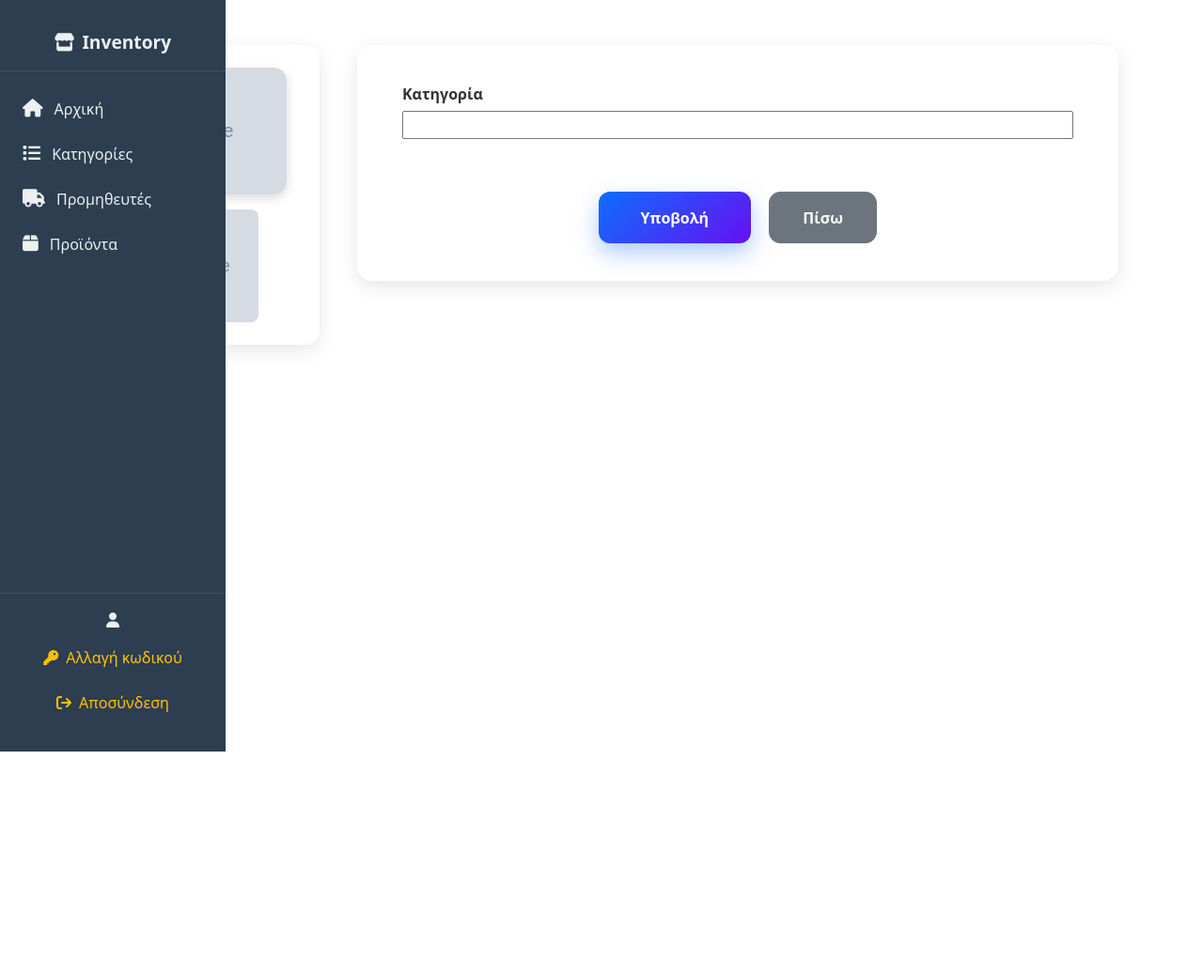
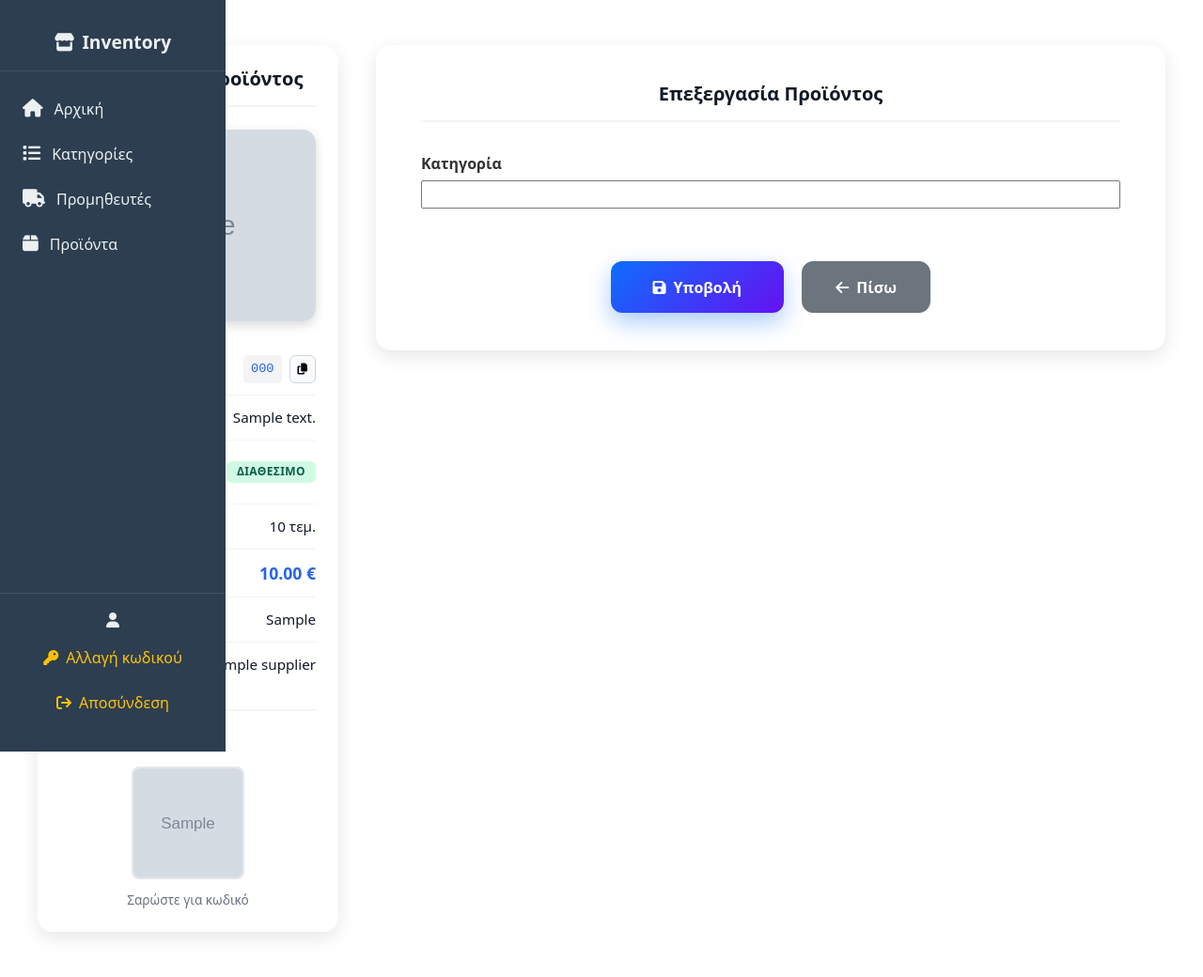
Before and after one commit to Dimitrios-Mourtzilas1999/apotheke, a Django app: template inventory/templates/inventory/products/edit.html in a window 1280 px wide. Shown: the whole page at 94% size. Before the commit the page ends 800 px from the top, so only its background shows below. Run offline with Django 5.2, Linux system fonts and the light colour scheme; tables that the repository leaves empty hold one stand-in row (values such as "Sample post"); the template is opened without the code that fills it: values that come from a table or form of the project are taken from there, most other values are stand-ins (such as "Sample title", 1, 10 or a date in 2020); grey boxes marked "Sample" are stand-in pictures; some libraries are stand-ins or nearby versions.

Commit message:
Improve product edit page UI
- Add product details panel with barcode, description, stock status, price, category, supplier
- Add copy barcode button with icon
- Add stock status badge with color coding
- Improve product image display with better placeholder
- Add QR code section with label and hover effect
- Add section headers for better visual hierarchy
- Improve form header with title
- Add icons to buttons for better UX
- Increase card width for better content display
- Improve spacing and typography throughout

```diff
--- a/inventory/static/inventory/products/css/edit_product.css
+++ b/inventory/static/inventory/products/css/edit_product.css
@@ -2,7 +2,7 @@
 .edit-panel {
     display: flex;
     gap: 2.5rem;
-    max-width: 1100px;
+    max-width: 1200px;
     margin: 3rem auto;
     flex-wrap: wrap;
     align-items: flex-start;
@@ -10,7 +10,7 @@
 
 /* ===== LEFT: Product Image + QR ===== */
 .product-card {
-    flex: 0 0 250px;
+    flex: 0 0 320px;
     background: #fff;
     border-radius: 16px;
     padding: 1.5rem;
@@ -18,18 +18,174 @@
     text-align: center;
 }
 
+.product-header {
+    text-align: center;
+    margin-bottom: 1.5rem;
+    padding-bottom: 1rem;
+    border-bottom: 2px solid #f3f4f6;
+}
+
+.product-header h3 {
+    margin: 0;
+    color: #111827;
+    font-size: 1.25rem;
+    font-weight: 600;
+}
+
 .product-card img.product-image {
-    width: 180px;
+    width: 100%;
+    max-width: 280px;
     height: auto;
     border-radius: 14px;
     box-shadow: 0 4px 12px rgba(0,0,0,0.15);
+    margin-bottom: 1.5rem;
+}
+
+.placeholder-image {
+    width: 100%;
+    max-width: 280px;
+    height: 200px;
+    margin: 0 auto 1.5rem;
+    border-radius: 14px;
+    background-color: #f3f4f6;
+    display: flex;
+    flex-direction: column;
+    align-items: center;
+    justify-content: center;
+    color: #9ca3af;
+    font-size: 3rem;
+    box-shadow: 0 4px 12px rgba(0,0,0,0.05);
+}
+
+.placeholder-image span {
+    font-size: 1rem;
+    margin-top: 0.5rem;
+}
+
+.product-details {
+    text-align: left;
+    margin-bottom: 1.5rem;
+}
+
+.detail-item {
+    display: flex;
+    justify-content: space-between;
+    align-items: center;
+    padding: 0.75rem 0;
+    border-bottom: 1px solid #f3f4f6;
+}
+
+.detail-item:last-child {
+    border-bottom: none;
+}
+
+.detail-label {
+    font-weight: 600;
+    color: #6b7280;
+    font-size: 0.9rem;
+}
+
+.detail-value {
+    font-weight: 500;
+    color: #111827;
+    font-size: 0.95rem;
+}
+
+.detail-value.price {
+    color: #2563eb;
+    font-weight: 600;
+    font-size: 1.1rem;
+}
+
+.barcode-display {
+    display: flex;
+    align-items: center;
+    gap: 0.5rem;
+}
+
+.barcode-text {
+    font-family: 'Courier New', monospace;
+    font-size: 0.85rem;
+    background-color: #f3f4f6;
+    padding: 0.3rem 0.5rem;
+    border-radius: 4px;
+    color: #2563eb;
+}
+
+.btn-copy-barcode {
+    padding: 0.3rem 0.5rem;
+    font-size: 0.75rem;
+    border: 1px solid #d1d5db;
+    background: #f9fafb;
+    border-radius: 6px;
+    cursor: pointer;
+    transition: all 0.2s ease;
+}
+
+.btn-copy-barcode:hover {
+    background: #e5e7eb;
+    border-color: #9ca3af;
+}
+
+.btn-copy-barcode:active {
+    transform: scale(0.95);
+}
+
+/* Stock badges */
+.stock-badge {
+    font-size: 0.75rem;
+    padding: 0.35rem 0.7rem;
+    border-radius: 6px;
+    font-weight: 600;
+    text-transform: uppercase;
+    letter-spacing: 0.03em;
+}
+
+.stock-in_stock {
+    background-color: #d1fae5;
+    color: #065f46;
+}
+
+.stock-low_stock {
+    background-color: #fef3c7;
+    color: #92400e;
+}
+
+.stock-out_of_stock {
+    background-color: #fee2e2;
+    color: #991b1b;
+}
+
+/* QR Code section */
+.qr-section {
+    text-align: center;
+    padding-top: 1.5rem;
+    border-top: 2px solid #f3f4f6;
+}
+
+.qr-section h4 {
+    margin: 0 0 1rem 0;
+    color: #111827;
+    font-size: 1rem;
+    font-weight: 600;
 }
 
 .product-card img.qr-code {
     width: 120px;
     height: 120px;
-    margin-top: 1rem;
     border-radius: 8px;
+    border: 2px solid #e5e7eb;
+    transition: transform 0.2s ease;
+}
+
+.product-card img.qr-code:hover {
+    transform: scale(1.05);
+}
+
+.qr-label {
+    margin: 0.75rem 0 0 0;
+    color: #6b7280;
+    font-size: 0.85rem;
 }
 
 /* ===== RIGHT: Form ===== */
@@ -41,6 +197,21 @@
     padding: 2.5rem 3rem;
     display: flex;
     flex-direction: column;
+    min-width: 300px;
+}
+
+.form-header {
+    text-align: center;
+    margin-bottom: 2rem;
+    padding-bottom: 1rem;
+    border-bottom: 2px solid #f3f4f6;
+}
+
+.form-header h3 {
+    margin: 0;
+    color: #111827;
+    font-size: 1.25rem;
+    font-weight: 600;
 }
 
 .product-form {
@@ -101,6 +272,9 @@
     font-size: 1rem;
     box-shadow: 0 10px 24px rgba(13, 110, 253, 0.35);
     transition: all 0.3s ease;
+    display: flex;
+    align-items: center;
+    gap: 0.5rem;
 }
 
 .btn-primary:hover {
@@ -115,6 +289,9 @@
     border-radius: 12px;
     font-weight: 600;
     transition: all 0.25s ease;
+    display: flex;
+    align-items: center;
+    gap: 0.5rem;
 }
 
 .btn-secondary:hover {
--- a/inventory/templates/inventory/products/edit.html
+++ b/inventory/templates/inventory/products/edit.html
@@ -4,6 +4,10 @@
 <link rel="stylesheet" href="{% static 'inventory/products/css/edit_product.css' %}">
 <link rel="stylesheet" href="https://cdnjs.cloudflare.com/ajax/libs/font-awesome/6.5.1/css/all.min.css">
 <link rel="stylesheet" href="{% static 'css/menu.css' %}">
+{% endblock %}
+
+{% block js %}
+<script src="{% static 'inventory/products/js/copy_barcode.js' %}"></script>
 {% endblock %}
 
 {% block content %}
@@ -13,16 +17,77 @@
 
   <!-- LEFT: Product visual (image + QR + barcode) -->
   <div class="product-card">
+    <div class="product-header">
+      <h3>Πληροφορίες Προϊόντος</h3>
+    </div>
+
     {% if product.image_url %}
-      <img src="{{ product.image_url }}" class="product-image" alt="Product Image">
+      <img src="{{ product.image_url }}" class="product-image" alt="{{ product.desc }}">
     {% else %}
-      <div class="placeholder">No image</div>
+      <div class="placeholder-image">
+        <i class="fa-solid fa-image"></i>
+        <span>Χωρίς εικόνα</span>
+      </div>
     {% endif %}
-    <img src="/media/qrcodes/{{ qr_filename }}" class="qr-code" alt="QR Code">
+
+    <div class="product-details">
+      <div class="detail-item">
+        <span class="detail-label">Κωδικός:</span>
+        <div class="barcode-display">
+          <code class="barcode-text">{{ product.barcode }}</code>
+          <button class="btn-copy-barcode" data-barcode="{{ product.barcode }}" title="Αντιγραφή">
+            <i class="fa-solid fa-copy"></i>
+          </button>
+        </div>
+      </div>
+
+      <div class="detail-item">
+        <span class="detail-label">Περιγραφή:</span>
+        <span class="detail-value">{{ product.desc|default:'-' }}</span>
+      </div>
+
+      <div class="detail-item">
+        <span class="detail-label">Κατάσταση Αποθέματος:</span>
+        <span class="badge stock-badge stock-{{ product.stock_status }}">{{ product.stock_status_label }}</span>
+      </div>
+
+      <div class="detail-item">
+        <span class="detail-label">Απόθεμα:</span>
+        <span class="detail-value">{{ product.stock }} τεμ.</span>
+      </div>
+
+      <div class="detail-item">
+        <span class="detail-label">Τιμή:</span>
+        <span class="detail-value price">{{ product.price|default:0|floatformat:"2u" }} €</span>
+      </div>
+
+      {% if product.category %}
+      <div class="detail-item">
+        <span class="detail-label">Κατηγορία:</span>
+        <span class="detail-value">{{ product.category.cat_type }}</span>
+      </div>
+      {% endif %}
+
+      {% if product.supplier %}
+      <div class="detail-item">
+        <span class="detail-label">Προμηθευτής:</span>
+        <span class="detail-value">{{ product.supplier.name }}</span>
+      </div>
+      {% endif %}
+    </div>
+
+    <div class="qr-section">
+      <h4>QR Code</h4>
+      <img src="/media/qrcodes/{{ qr_filename }}" class="qr-code" alt="QR Code for {{ product.barcode }}">
+      <p class="qr-label">Σαρώστε για κωδικό</p>
+    </div>
   </div>
 
   <!-- RIGHT: Form -->
   <div class="form-card">
+    <div class="form-header">
+      <h3>Επεξεργασία Προϊόντος</h3>
+    </div>
     <form class="product-form" action="{% url 'product_edit' product.barcode %}" method="post" enctype="multipart/form-data">
       {% csrf_token %}
 
@@ -35,8 +100,12 @@
       {% endfor %}
 
       <div class="form-actions">
-        <button type="submit" class="btn btn-primary">Υποβολή</button>
-        <a href="{{ request.META.HTTP_REFERER|default:'/product/products/list' }}" class="btn btn-secondary">Πίσω</a>
+        <button type="submit" class="btn btn-primary">
+          <i class="fa-solid fa-save"></i> Υποβολή
+        </button>
+        <a href="{{ request.META.HTTP_REFERER|default:'/product/products/list' }}" class="btn btn-secondary">
+          <i class="fa-solid fa-arrow-left"></i> Πίσω
+        </a>
       </div>
     </form>
   </div>
```
